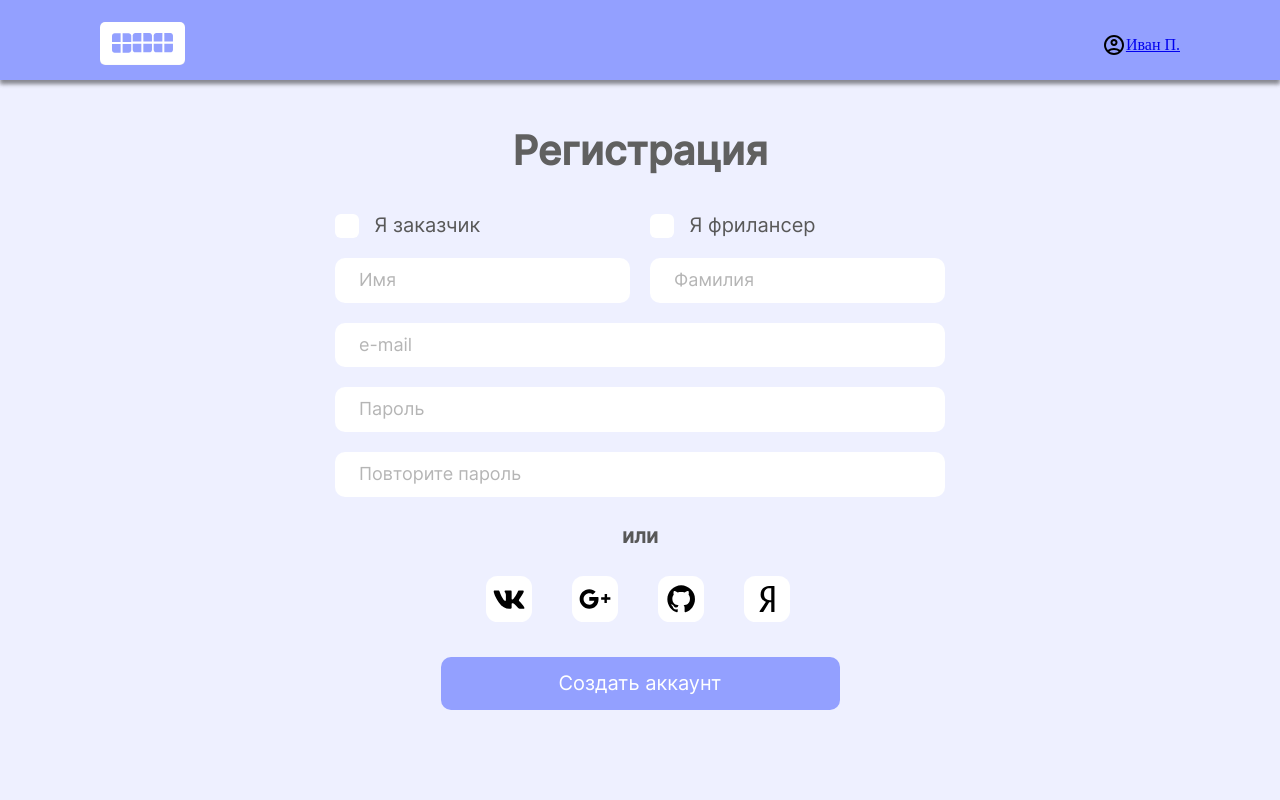
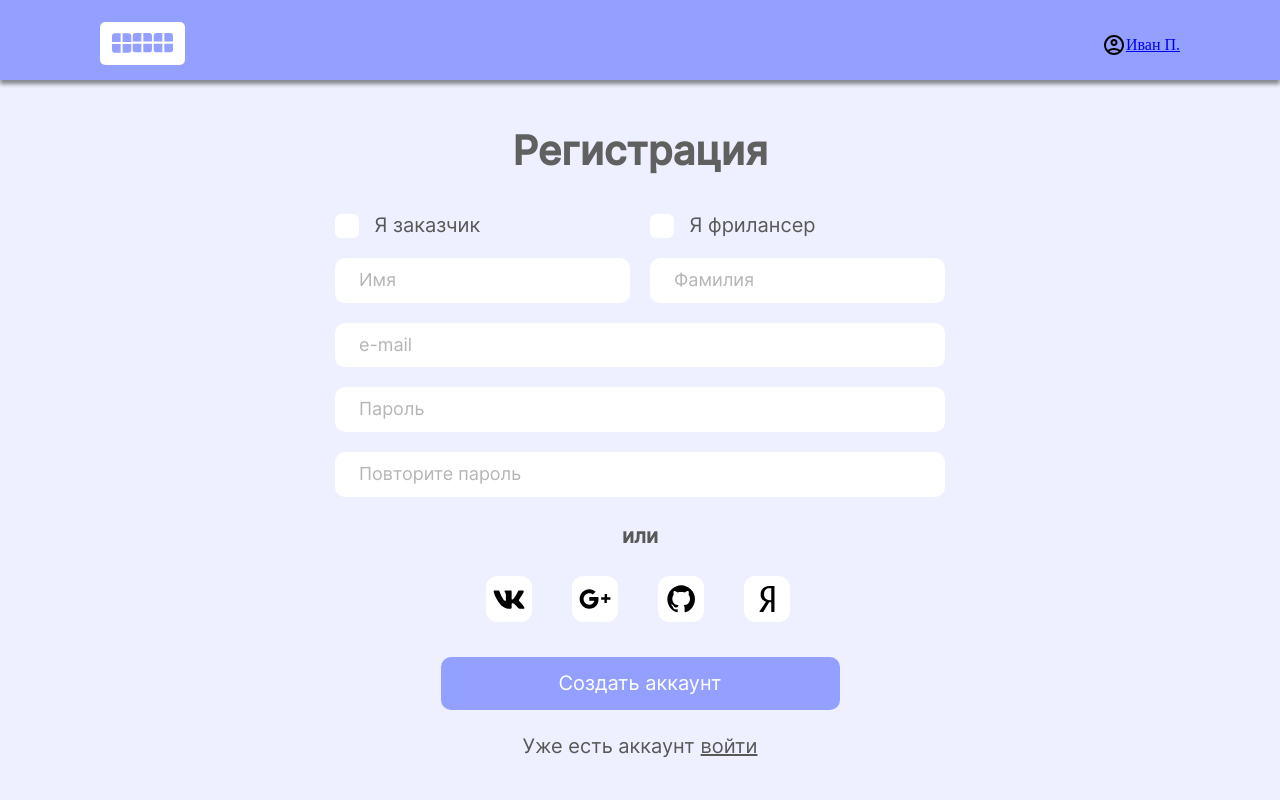
Before and after one commit to tutanhamon667/contract, a React (Create React App) app in the folder frontend/: page /signup in a window 1280 px wide. Shown: the top 800 px of the page. Built offline with nearby package versions, Linux system fonts and the light colour scheme.

Commit message:
закончить вёрстку страницы регистрации

```diff
--- a/frontend/src/components/Forms/RegisterForm/RegisterForm.css
+++ b/frontend/src/components/Forms/RegisterForm/RegisterForm.css
@@ -65,3 +65,25 @@
   font-weight: 400;
   margin-left: 15px;
 }
+
+
+
+.register__footerLinkContainer {
+  margin-top: 24px;
+  display: flex;
+  align-items: center;
+  color: #585858;
+  font-family: "Inter";
+  font-size: 20px;
+  font-style: normal;
+  font-weight: 400;
+  line-height: normal;
+}
+.register__footerLinkDescription {
+  margin: 0 6px 0 0;
+}
+.register__footerLink{
+  text-decoration: underline;
+  cursor: pointer;
+  color: #585858;
+}
--- a/frontend/src/components/Forms/RegisterForm/RegisterForm.jsx
+++ b/frontend/src/components/Forms/RegisterForm/RegisterForm.jsx
@@ -1,4 +1,5 @@
 import React from "react";
+import { Link } from "react-router-dom";
 import Button from "../../Button/Button";
 import InputAuth from "../../InputAuth/InputAuth";
 import LinkBar from "../../LinkBar/LinkBar";
@@ -46,8 +47,9 @@ const RegisterForm = () => {
         <InputAuth placeholder="Повторите пароль" marginTop={20} width={610}/>
         <LinkBar/>
         <Button text='Создать аккаунт' width={399} type="submit"/>
-        <div>
-          <p></p>
+        <div className="register__footerLinkContainer">
+          <p className="register__footerLinkDescription">Уже есть аккаунт</p>
+          <Link className="register__footerLink" to='/signin'>войти</Link>
         </div>
       </form>
     </div>
```
Lines whose indentation alone changed are shown as unchanged.
